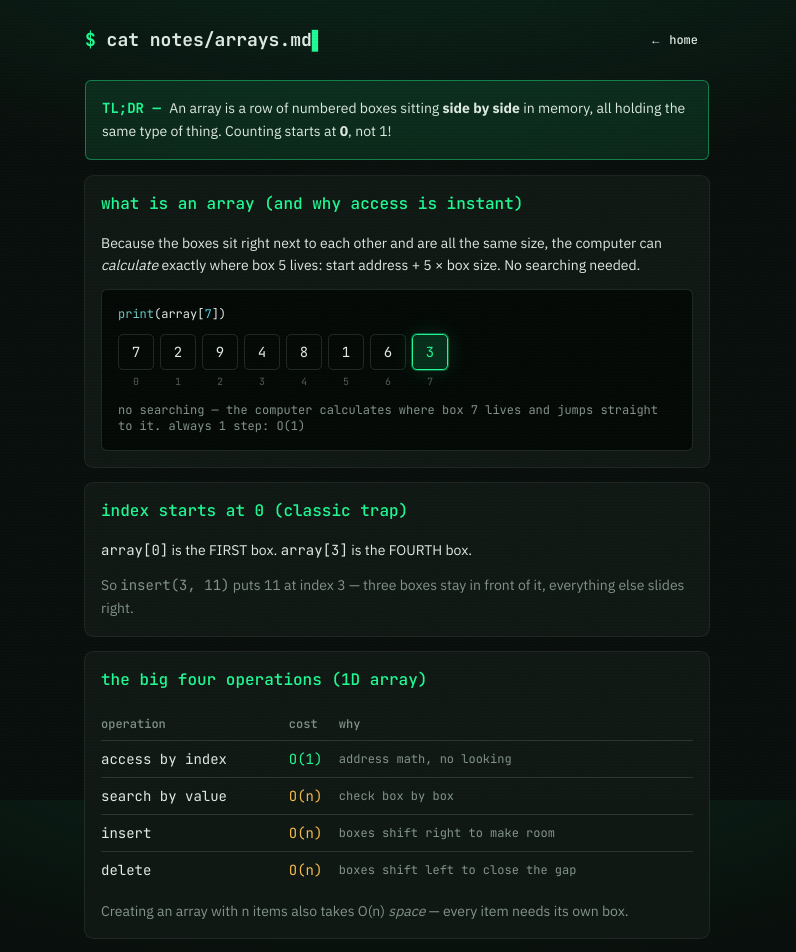
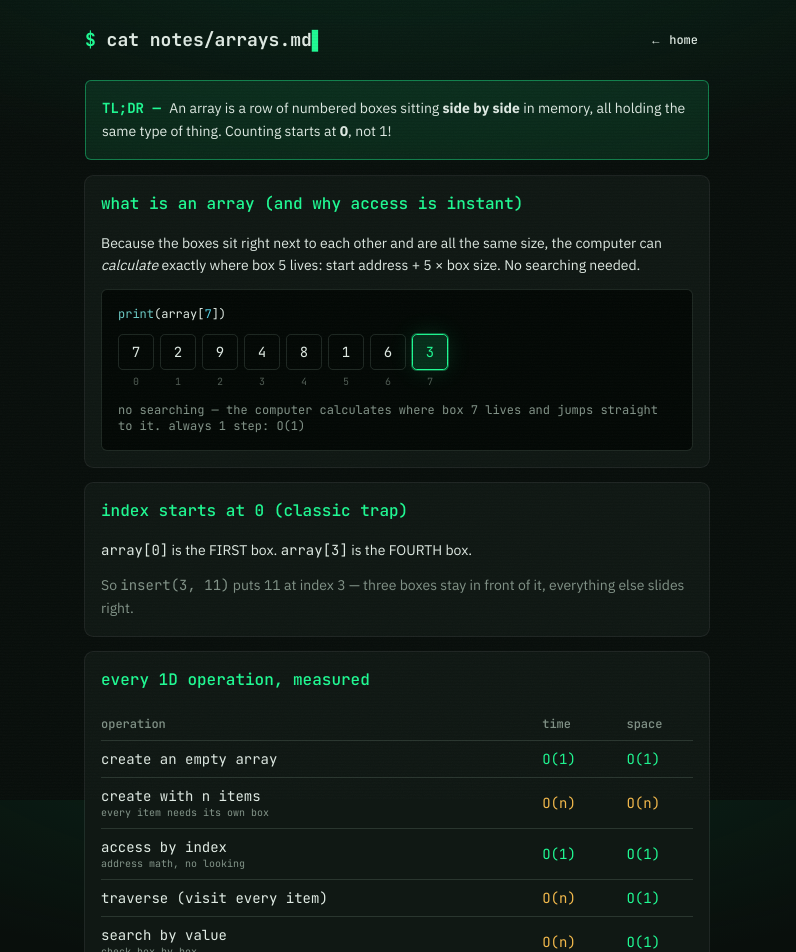
Before and after one commit to Achyut21/algoprep, a Next.js app: page /notes/arrays in a window 1280 px wide. Shown: the top 952 px of the page, without its empty margins (243-1039 px from the left). Built offline with nearby package versions, Linux system fonts and the light colour scheme.

Commit message:
feat: full time/space complexity tables in every data structure doc

```diff
--- a/src/app/notes/arrays-notes.tsx
+++ b/src/app/notes/arrays-notes.tsx
@@ -4,7 +4,7 @@ import {
   InsertShiftDemo,
   LinearSearchDemo,
 } from "@/components/demos";
-import { NoteCard, PythonHint, Term, Tldr } from "./note-ui";
+import { ComplexityTable, NoteCard, PythonHint, Term, Tldr } from "./note-ui";
 
 export function ArraysNotes() {
   return (
@@ -35,51 +35,50 @@ export function ArraysNotes() {
         </p>
       </NoteCard>
 
-      <NoteCard title="the big four operations (1D array)">
-        <div className="overflow-x-auto">
-          <table className="w-full font-mono text-xs">
-            <thead>
-              <tr className="border-b text-muted-foreground">
-                <th className="py-2 text-left font-medium">operation</th>
-                <th className="py-2 text-left font-medium">cost</th>
-                <th className="py-2 text-left font-medium">why</th>
-              </tr>
-            </thead>
-            <tbody className="text-sm">
-              <tr className="border-b">
-                <td className="py-2">access by index</td>
-                <td className="py-2 text-primary">O(1)</td>
-                <td className="py-2 text-xs text-muted-foreground">
-                  address math, no looking
-                </td>
-              </tr>
-              <tr className="border-b">
-                <td className="py-2">search by value</td>
-                <td className="py-2 text-amber">O(n)</td>
-                <td className="py-2 text-xs text-muted-foreground">
-                  check box by box
-                </td>
-              </tr>
-              <tr className="border-b">
-                <td className="py-2">insert</td>
-                <td className="py-2 text-amber">O(n)</td>
-                <td className="py-2 text-xs text-muted-foreground">
-                  boxes shift right to make room
-                </td>
-              </tr>
-              <tr>
-                <td className="py-2">delete</td>
-                <td className="py-2 text-amber">O(n)</td>
-                <td className="py-2 text-xs text-muted-foreground">
-                  boxes shift left to close the gap
-                </td>
-              </tr>
-            </tbody>
-          </table>
-        </div>
+      <NoteCard title="every 1D operation, measured">
+        <ComplexityTable
+          rows={[
+            { op: "create an empty array", time: "O(1)", space: "O(1)" },
+            {
+              op: "create with n items",
+              time: "O(n)",
+              space: "O(n)",
+              note: "every item needs its own box",
+            },
+            {
+              op: "access by index",
+              time: "O(1)",
+              space: "O(1)",
+              note: "address math, no looking",
+            },
+            {
+              op: "traverse (visit every item)",
+              time: "O(n)",
+              space: "O(1)",
+            },
+            {
+              op: "search by value",
+              time: "O(n)",
+              space: "O(1)",
+              note: "check box by box",
+            },
+            {
+              op: "insert",
+              time: "O(n)",
+              space: "O(1)",
+              note: "boxes shift right to make room",
+            },
+            {
+              op: "delete",
+              time: "O(n)",
+              space: "O(1)",
+              note: "boxes shift left to close the gap",
+            },
+          ]}
+        />
         <p className="text-muted-foreground">
-          Creating an array with n items also takes O(n) <em>space</em> — every
-          item needs its own box.
+          Time = how many steps. Space = how much EXTRA memory the operation
+          needs while it works (the array itself isn&apos;t counted twice).
         </p>
       </NoteCard>
 
@@ -186,6 +185,20 @@ export function ArraysNotes() {
           But visiting EVERY cell (a loop in a loop) costs O(rows × cols) —
           usually written O(mn).
         </p>
+        <ComplexityTable
+          rows={[
+            { op: "create an m×n grid", time: "O(mn)", space: "O(mn)" },
+            { op: "access grid[row][col]", time: "O(1)", space: "O(1)" },
+            { op: "traverse every cell", time: "O(mn)", space: "O(1)" },
+            { op: "search the whole grid", time: "O(mn)", space: "O(1)" },
+            {
+              op: "insert / delete a row or column",
+              time: "O(mn)",
+              space: "O(mn)",
+              note: "numpy builds a whole new array",
+            },
+          ]}
+        />
       </NoteCard>
 
       <NoteCard title="numpy axis (rows or columns?)">
--- a/src/app/notes/dictionaries-notes.tsx
+++ b/src/app/notes/dictionaries-notes.tsx
@@ -1,6 +1,6 @@
 import { CodeBlock } from "@/components/code-block";
 import { KeyLookupDemo } from "@/components/demos";
-import { NoteCard, PythonHint, Term, Tldr } from "./note-ui";
+import { ComplexityTable, NoteCard, PythonHint, Term, Tldr } from "./note-ui";
 
 export function DictionariesNotes() {
   return (
@@ -124,35 +124,52 @@ export function DictionariesNotes() {
         </p>
       </NoteCard>
 
-      <NoteCard title="how fast is a dictionary?">
-        <div className="overflow-x-auto">
-          <table className="w-full font-mono text-xs">
-            <thead>
-              <tr className="border-b text-muted-foreground">
-                <th className="py-2 text-left font-medium">operation</th>
-                <th className="py-2 text-left font-medium">cost</th>
-              </tr>
-            </thead>
-            <tbody className="text-sm">
-              <tr className="border-b">
-                <td className="py-2">lookup / add / update by key</td>
-                <td className="py-2 text-primary">O(1) average</td>
-              </tr>
-              <tr className="border-b">
-                <td className="py-2">delete by key</td>
-                <td className="py-2 text-primary">O(1) average</td>
-              </tr>
-              <tr className="border-b">
-                <td className="py-2">search by VALUE</td>
-                <td className="py-2 text-amber">O(n)</td>
-              </tr>
-              <tr>
-                <td className="py-2">memory for n pairs</td>
-                <td className="py-2 text-amber">O(n)</td>
-              </tr>
-            </tbody>
-          </table>
-        </div>
+      <NoteCard title="every dictionary operation, measured">
+        <ComplexityTable
+          rows={[
+            { op: "create an empty dictionary", time: "O(1)", space: "O(1)" },
+            {
+              op: "create with n pairs",
+              time: "O(n)",
+              space: "O(n)",
+            },
+            {
+              op: "lookup myDict[key] / get(key)",
+              time: "O(1) avg",
+              space: "O(1)",
+              note: "the key IS the address",
+            },
+            { op: "add / update by key", time: "O(1) avg", space: "O(1)" },
+            { op: "'key' in myDict", time: "O(1) avg", space: "O(1)" },
+            {
+              op: "delete by key (pop / del)",
+              time: "O(1) avg",
+              space: "O(1)",
+            },
+            {
+              op: "search by VALUE",
+              time: "O(n)",
+              space: "O(1)",
+              note: "no shortcut — walk every pair",
+            },
+            {
+              op: "traverse (keys / values / items)",
+              time: "O(n)",
+              space: "O(1)",
+            },
+            {
+              op: "copy()",
+              time: "O(n)",
+              space: "O(n)",
+              note: "a full new dictionary",
+            },
+          ]}
+        />
+        <p className="text-muted-foreground">
+          &quot;avg&quot; because in freak cases key lookups can degrade — but
+          in practice, treat by-key operations as O(1). Storing n pairs costs
+          O(n) memory overall.
+        </p>
       </NoteCard>
 
       <NoteCard title="dictionary comprehensions">
--- a/src/app/notes/lists-notes.tsx
+++ b/src/app/notes/lists-notes.tsx
@@ -1,6 +1,6 @@
 import { CodeBlock } from "@/components/code-block";
 import { AmortizedDemo, ReferenceCopyDemo } from "@/components/demos";
-import { NoteCard, PythonHint, Term, Tldr } from "./note-ui";
+import { ComplexityTable, NoteCard, PythonHint, Term, Tldr } from "./note-ui";
 
 export function ListsNotes() {
   return (
@@ -97,38 +97,48 @@ export function ListsNotes() {
         </p>
       </NoteCard>
 
-      <NoteCard title="how fast is a list?">
-        <div className="overflow-x-auto">
-          <table className="w-full font-mono text-xs">
-            <thead>
-              <tr className="border-b text-muted-foreground">
-                <th className="py-2 text-left font-medium">operation</th>
-                <th className="py-2 text-left font-medium">cost</th>
-              </tr>
-            </thead>
-            <tbody className="text-sm">
-              <tr className="border-b">
-                <td className="py-2">myList[i]</td>
-                <td className="py-2 text-primary">O(1)</td>
-              </tr>
-              <tr className="border-b">
-                <td className="py-2">append at the end</td>
-                <td className="py-2 text-primary">O(1)</td>
-              </tr>
-              <tr className="border-b">
-                <td className="py-2">value in myList (search)</td>
-                <td className="py-2 text-amber">O(n)</td>
-              </tr>
-              <tr>
-                <td className="py-2">insert / delete in the middle</td>
-                <td className="py-2 text-amber">O(n)</td>
-              </tr>
-            </tbody>
-          </table>
-        </div>
+      <NoteCard title="every list operation, measured">
+        <ComplexityTable
+          rows={[
+            { op: "create an empty list", time: "O(1)", space: "O(1)" },
+            { op: "access myList[i]", time: "O(1)", space: "O(1)" },
+            {
+              op: "append at the end",
+              time: "O(1)",
+              space: "O(1)",
+              note: "amortized — see the next card!",
+            },
+            { op: "pop() the last item", time: "O(1)", space: "O(1)" },
+            {
+              op: "insert / delete / pop(0) anywhere else",
+              time: "O(n)",
+              space: "O(1)",
+              note: "everything after it shifts",
+            },
+            {
+              op: "search: value in myList",
+              time: "O(n)",
+              space: "O(1)",
+            },
+            { op: "traverse (visit every item)", time: "O(n)", space: "O(1)" },
+            {
+              op: "slice myList[a:b] of k items",
+              time: "O(k)",
+              space: "O(k)",
+              note: "builds a new list of the slice",
+            },
+            {
+              op: "copy myList[:]",
+              time: "O(n)",
+              space: "O(n)",
+              note: "a full new list",
+            },
+          ]}
+        />
         <p className="text-muted-foreground">
           Same story as arrays: instant by position, linear when things must
-          shift or be searched.
+          shift or be searched. Space = the EXTRA memory the operation itself
+          uses.
         </p>
       </NoteCard>
 
--- a/src/app/notes/note-ui.tsx
+++ b/src/app/notes/note-ui.tsx
@@ -60,3 +60,56 @@ export function Term({
     </p>
   );
 }
+
+export type ComplexityRow = {
+  op: string;
+  time: string;
+  space: string;
+  note?: string;
+};
+
+function costColor(cost: string) {
+  const inner = cost.match(/O\(([^)]*)\)/)?.[1] ?? "";
+  if (inner.includes("²") || inner.includes("ⁿ") || inner.includes("mn"))
+    return "text-destructive";
+  if (inner.includes("log")) return "text-cyan";
+  if (/[nkm]/.test(inner)) return "text-amber";
+  if (inner) return "text-primary";
+  return "text-muted-foreground";
+}
+
+export function ComplexityTable({ rows }: { rows: ComplexityRow[] }) {
+  return (
+    <div className="overflow-x-auto">
+      <table className="w-full font-mono text-xs">
+        <thead>
+          <tr className="border-b text-muted-foreground">
+            <th className="py-2 text-left font-medium">operation</th>
+            <th className="py-2 text-left font-medium">time</th>
+            <th className="py-2 text-left font-medium">space</th>
+          </tr>
+        </thead>
+        <tbody className="text-sm">
+          {rows.map((row) => (
+            <tr key={row.op} className="border-b last:border-0">
+              <td className="py-2 pr-3">
+                {row.op}
+                {row.note && (
+                  <span className="block text-[10px] text-muted-foreground">
+                    {row.note}
+                  </span>
+                )}
+              </td>
+              <td className={`py-2 pr-3 whitespace-nowrap ${costColor(row.time)}`}>
+                {row.time}
+              </td>
+              <td className={`py-2 whitespace-nowrap ${costColor(row.space)}`}>
+                {row.space}
+              </td>
+            </tr>
+          ))}
+        </tbody>
+      </table>
+    </div>
+  );
+}
```
